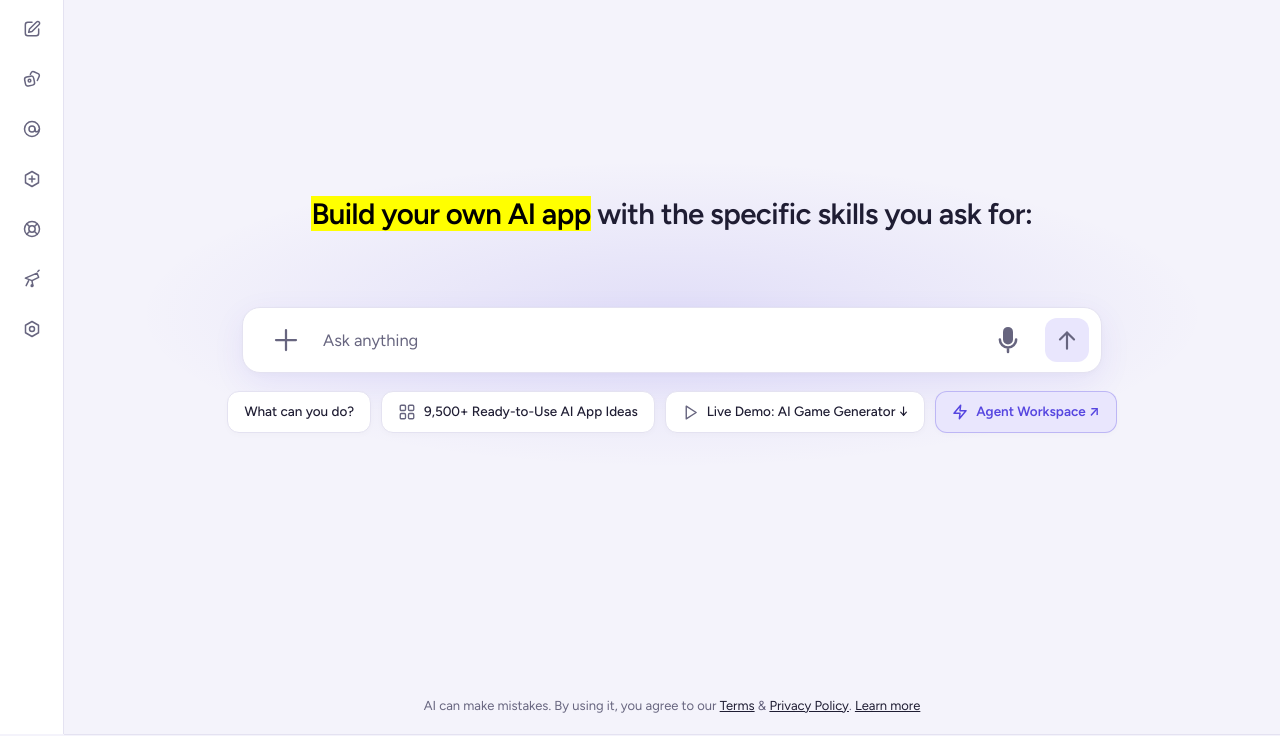
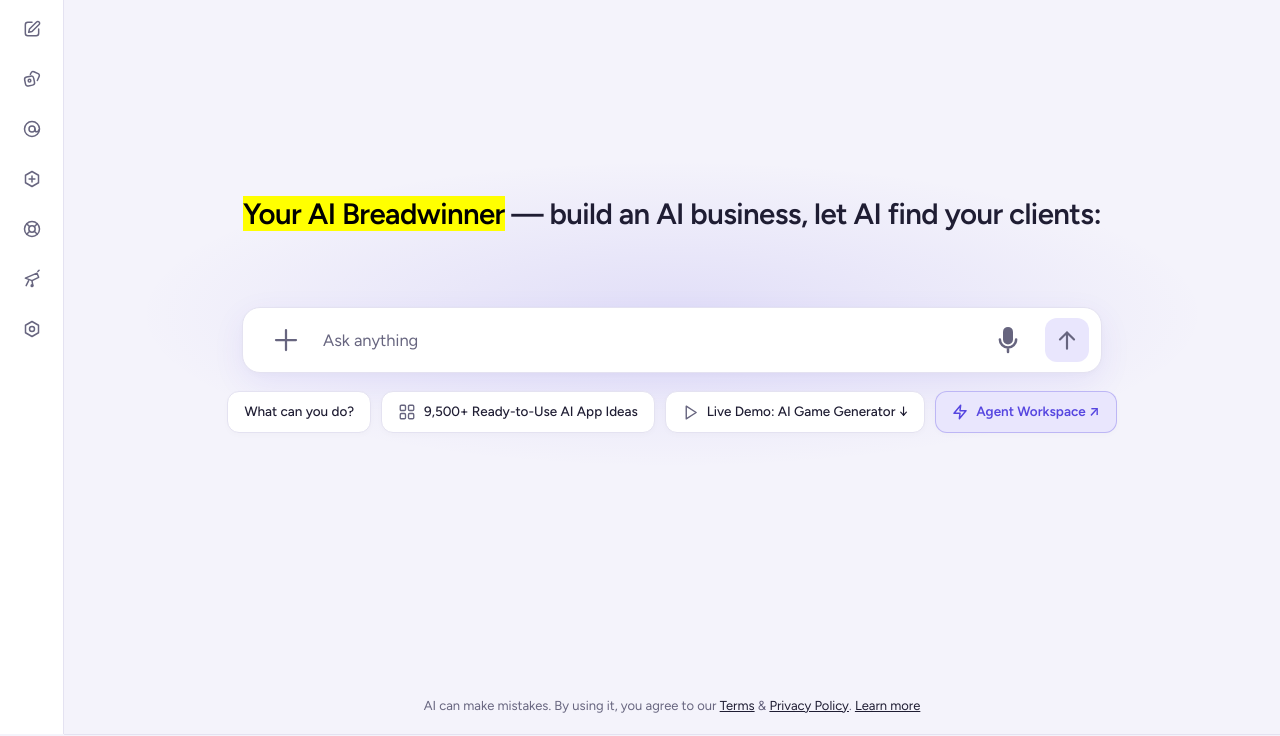
Before and after one commit to runnerflo24-lgtm/runnerflo-b2b, a plain HTML site: page index.html in a window 1280 px wide. Shown: the part 66-802 px from the top of the page. Drawn offline with Linux system fonts and the light colour scheme.

Commit message:
brand: Your AI Breadwinner (EN) / AI Pencari Nafkah (ID) — hero copy + search branding

```diff
--- a/functions/api/search.js
+++ b/functions/api/search.js
@@ -1,5 +1,5 @@
 // Cloudflare Pages Function: /api/search
-// Runnerflo Scout — AI Pencari Peluang Kerja & Klien
+// Runnerflo Breadwinner — Your AI Pencari Nafkah
 // Stack: Cloudflare AI Web Search (Ceramic.ai) + Claude Haiku 5.5
 export async function onRequest(context) {
   const { request, env } = context;
--- a/index.html
+++ b/index.html
@@ -595,7 +595,7 @@ dialog::backdrop { background: rgba(31, 29, 51, 0.55); backdrop-filter: blur(4px
     var D={
       id:{btnIdeas:'9.500+ Ide Aplikasi AI Siap Pakai',
         btnDemo:'Contoh: AI Game Generator ↓',
-        h1:'<mark>Buat aplikasi AI mu sendiri</mark> dengan keahlian spesifik yang kamu minta:',
+        h1:'<mark>AI Pencari Nafkah</mark> — bangun bisnis AI, biarkan AI yang carikan klienmu:',
         words:[
           'AI 3D Karakter',
           'AI Kuis Game',
@@ -620,7 +620,7 @@ dialog::backdrop { background: rgba(31, 29, 51, 0.55); backdrop-filter: blur(4px
           {name:'3 Aplikasi AI',note:'Pilih 3 aplikasi dari 9.500+ ide',price:'Rp1.500.000',unit:'sekali bayar',per:'Rp500.000 per aplikasi',feats:fid,cta:'Pilih 3 aplikasi'}]},
       en:{btnIdeas:'9,500+ Ready-to-Use AI App Ideas',
         btnDemo:'Live Demo: AI Game Generator ↓',
-        h1:'<mark>Build your own AI app</mark> with the specific skills you ask for:',
+        h1:'<mark>Your AI Breadwinner</mark> — build an AI business, let AI find your clients:',
         words:[
           'AI 3D Characters',
           'AI Quiz Games',
```
